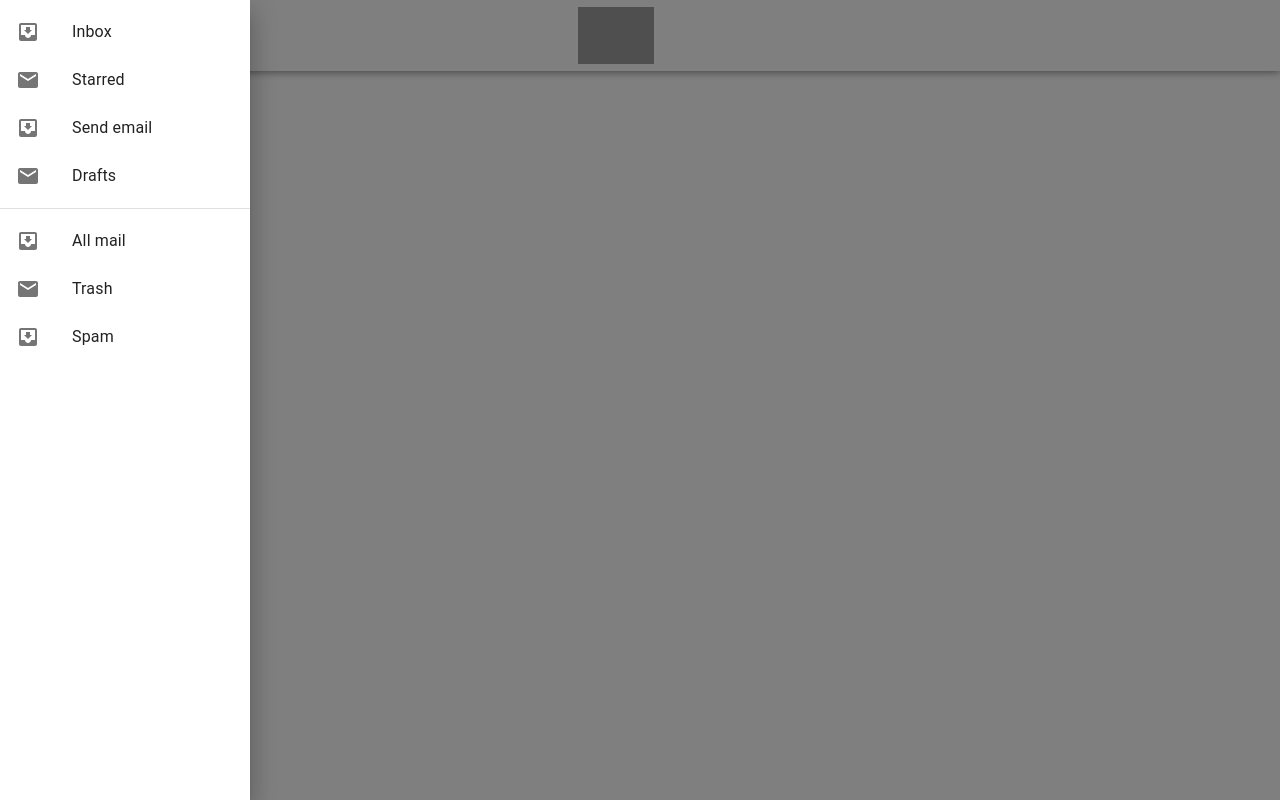
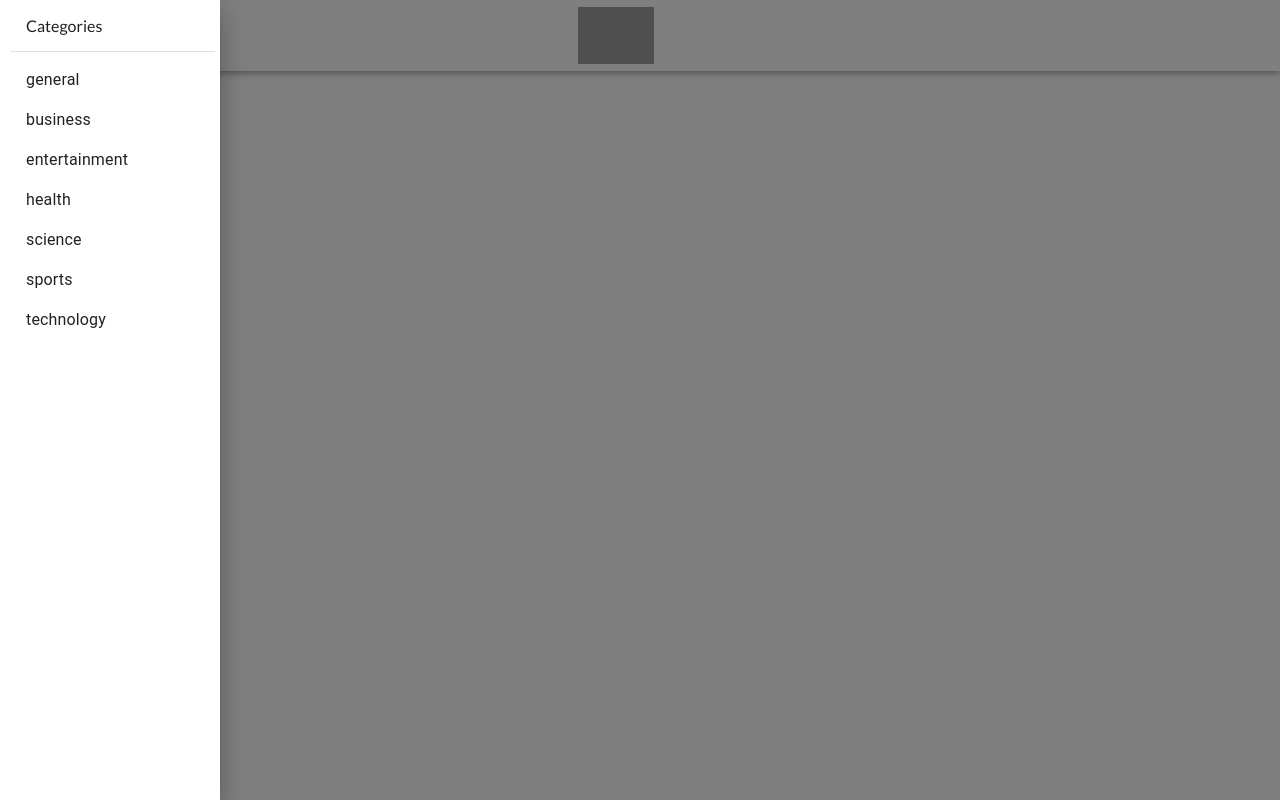
Before and after one commit to Mridul2820/inshorts-clone, a React (Create React App) app: page / in a window 1280 px wide. Both pictures are taken after a click on the button 32 px from the left and 35 px from the top of the page. Built offline with nearby package versions, Linux system fonts and the light colour scheme; grey boxes are pictures that could not be loaded.

Commit message:
side nav with the news categories

```diff
--- a/src/App.js
+++ b/src/App.js
@@ -1,11 +1,12 @@
-import React from 'react'
+import React, { useState } from 'react'
 import NavInshorts from './components/NavInshorts'
 import './styles/app.scss'
 
 const App = () => {
+    const [category, setCategory] = useState("general")
     return (
         <div>
-            <NavInshorts />
+            <NavInshorts setCategory={setCategory} />
         </div>
     )
 }
--- a/src/components/HamburgerDrawer.js
+++ b/src/components/HamburgerDrawer.js
@@ -6,24 +6,25 @@
 import List from '@material-ui/core/List';
 import Divider from '@material-ui/core/Divider';
 import ListItem from '@material-ui/core/ListItem';
-import ListItemIcon from '@material-ui/core/ListItemIcon';
 import ListItemText from '@material-ui/core/ListItemText';
-import InboxIcon from '@material-ui/icons/MoveToInbox';
-import MailIcon from '@material-ui/icons/Mail';
 import MenuIcon from '@material-ui/icons/Menu';
+
+import categories from '../data/category';
 
 import { createMuiTheme, ThemeProvider, useMediaQuery } from "@material-ui/core";
 
 const useStyles = makeStyles({
     list: {
-        width: 250,
+        width: 220,
+        paddingLeft: 10,
+        paddingRight: 5
     },
     fullList: {
         width: 'auto',
     },
 });
 
-export default function HamburgerDrawer() {
+export default function HamburgerDrawer({ setCategory }) {
     const classes = useStyles();
     const [state, setState] = useState({ left: false });
 
@@ -57,18 +58,20 @@
             onKeyDown={toggleDrawer(anchor, false)}
             >
         <List>
-        {['Inbox', 'Starred', 'Send email', 'Drafts'].map((text, index) => (
-          <ListItem button key={text}>
-            <ListItemIcon>{index % 2 === 0 ? <InboxIcon /> : <MailIcon />}</ListItemIcon>
-            <ListItemText primary={text} />
-          </ListItem>
-        ))}
+            <ListItem>Categories</ListItem>
         </List>
         <Divider />
         <List>
-        {['All mail', 'Trash', 'Spam'].map((text, index) => (
-          <ListItem button key={text}>
-            <ListItemIcon>{index % 2 === 0 ? <InboxIcon /> : <MailIcon />}</ListItemIcon>
+        {categories.map((text) => (
+            <ListItem
+                button
+                onClick={() => setCategory(text)}
+                key={text}
+                style={{
+                    height: 40,
+                    borderRadius: 3
+                }}
+            >
                 <ListItemText primary={text} />
             </ListItem>
         ))}
--- a/src/components/NavInshorts.js
+++ b/src/components/NavInshorts.js
@@ -1,11 +1,11 @@
 import React from 'react'
 import HamburgerDrawer from './HamburgerDrawer'
 
-const NavInshorts = () => {
+const NavInshorts = ({ setCategory }) => {
     return (
         <div className="nav">
             <div className="icon">
-                <HamburgerDrawer />
+                <HamburgerDrawer setCategory={setCategory} />
             </div>
             <img
                 className="logo"
--- /dev/null
+++ b/src/data/category.js
@@ -0,0 +1,11 @@
+const categories = [
+    "general",
+    "business",
+    "entertainment",
+    "health",
+    "science",
+    "sports",
+    "technology"
+]
+
+export default categories
```
Lines whose indentation alone changed are shown as unchanged.
